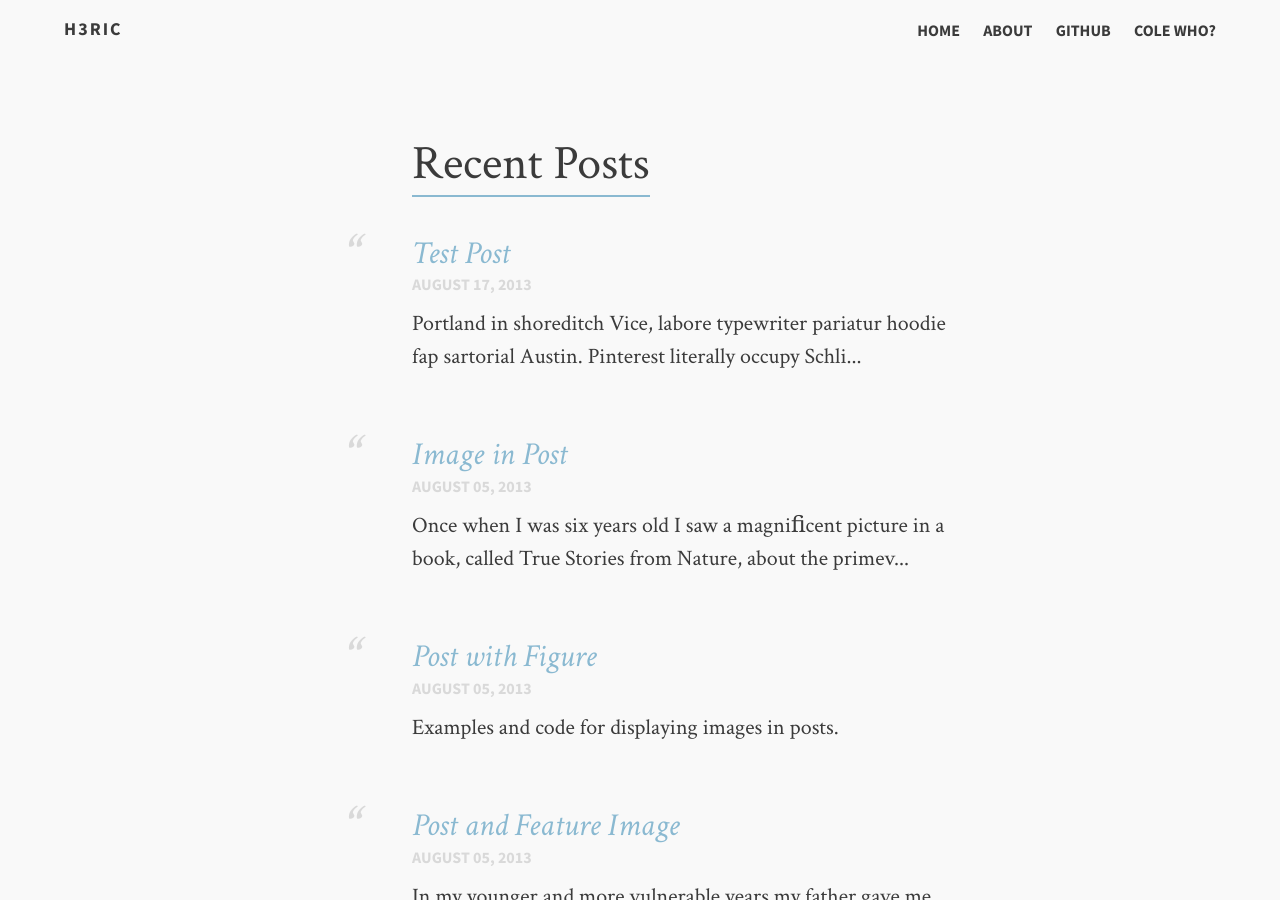
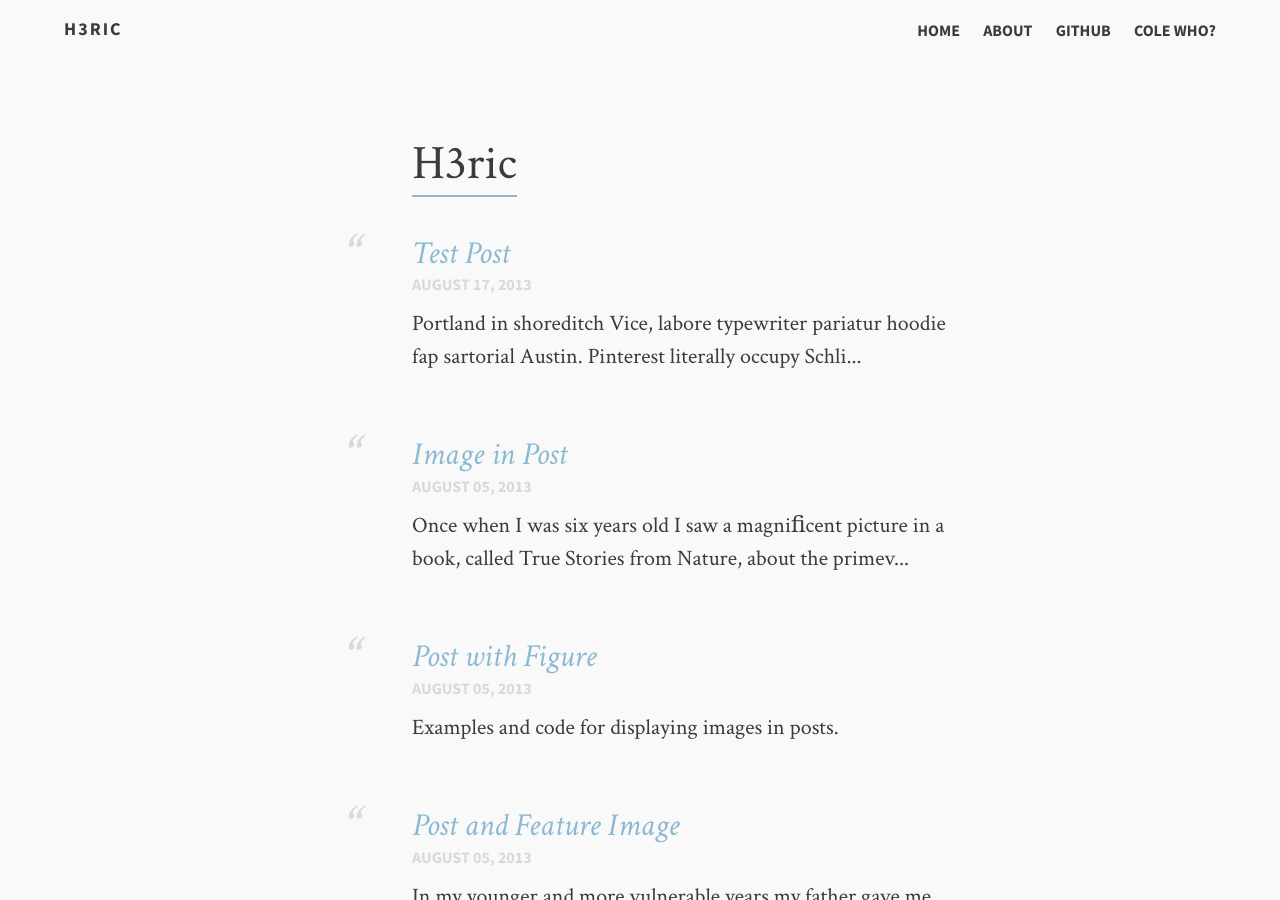
Before and after one commit to HericYoung/Blog, a Jekyll site: the page built from index.md, in a window 1280 px wide and 900 px high. Built offline with Jekyll 4.4.1, drawn with Linux system fonts in a browser that asks for light colours.

Commit message:
no message

```diff
--- a/index.md
+++ b/index.md
@@ -1,6 +1,6 @@
 ---
 layout: home
-title: "Recent Posts"
+title: "H3ric"
 tags: [Jekyll, theme, responsive, blog, template]
 image:
   feature: typewriter.jpg
```
